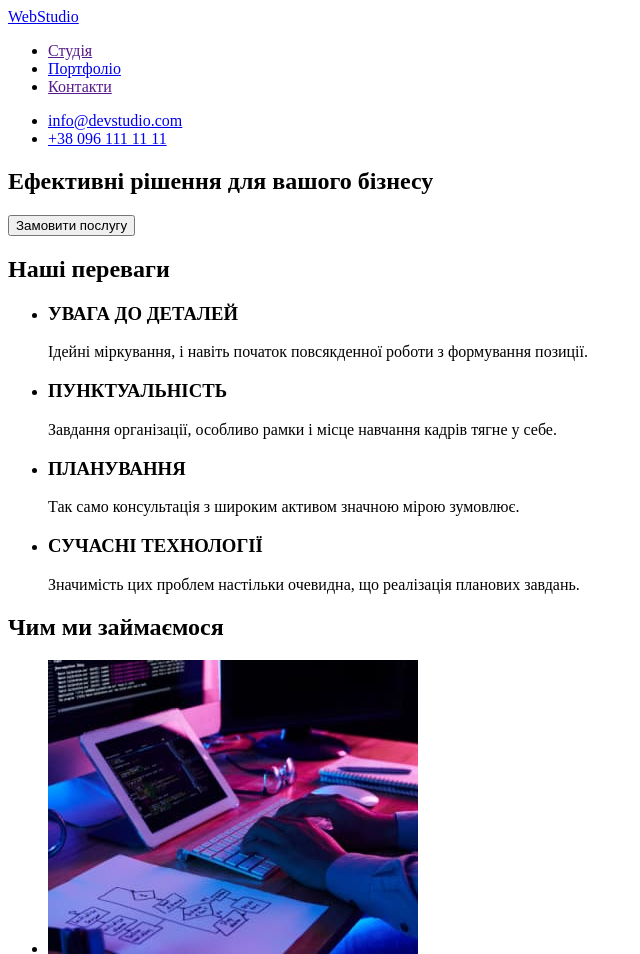
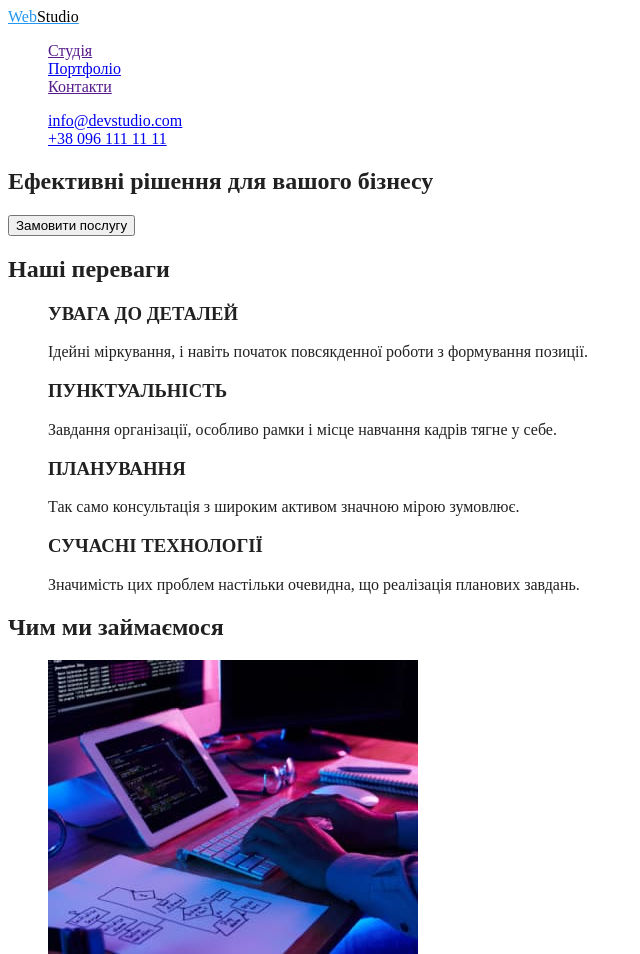
Before and after one commit to aleks2908/goit-markup-hw-02, a plain HTML site: page index.html in a window 1280 px wide. Shown: the top 954 px of the page, without its empty margins (0-640 px from the left). Drawn offline with Linux system fonts and the light colour scheme.

Commit message:
починаю назначати стилі тексту

```diff
--- a/css/styles.css
+++ b/css/styles.css
@@ -0,0 +1,36 @@
+/* набиваю палітру кольорів*/
+
+/* основний колір H2-3   #212121  */
+
+/* додатковий колір абзаци, посади, контакти в хедері #757575 */
+
+/* контакти в футері rgba(255, 255, 255, 0.6); */
+
+/* білий #FFFFFF */
+
+/* активний #2196F3 */
+
+/* фон #F5F4FA */
+
+/* лого Студио #000000; */
+
+body {
+  background-color: #ffffff;
+  color: #212121;
+}
+
+.logo {
+  color: #2196f3;
+}
+
+.logo span {
+  color: #000000;
+}
+
+.list {
+  list-style: none;
+}
+
+/* .site-nav a {
+  color: #2196f3;
+} */
--- a/index.html
+++ b/index.html
@@ -11,14 +11,14 @@
     <!-- Шапка сайту -->
     <header>
       <nav>
-        <a href="./index.html">WebStudio</a>
-        <ul>
+        <a href="./index.html" class="logo">Web<span>Studio</span></a>
+        <ul class="site-nav list">
           <li><a href="">Студія</a></li>
           <li><a href="./portfolio.html">Портфоліо</a></li>
           <li><a href="">Контакти</a></li>
         </ul>
       </nav>
-      <ul>
+      <ul class="auth-nav list">
         <li><a href="mailto:info@devstudio.com">info@devstudio.com</a></li>
         <li><a href="tel:+380961111111">+38 096 111 11 11</a></li>
       </ul>
@@ -33,7 +33,7 @@
       <!-- Наші переваги -->
       <section>
         <h2>Наші переваги</h2>
-        <ul>
+        <ul class="list">
           <li>
             <h3>УВАГА ДО ДЕТАЛЕЙ</h3>
             <p>Ідейні міркування, і навіть початок повсякденної роботи з формування позиції.</p>
@@ -56,7 +56,7 @@
       <!-- Чим ми займаємося -->
       <section>
         <h2>Чим ми займаємося</h2>
-        <ul>
+        <ul class="list">
           <li>
             <img
               src="./images/img1.jpg"
@@ -84,7 +84,7 @@
       <!-- Наша команда -->
       <section>
         <h2>Наша команда</h2>
-        <ul>
+        <ul class="list">
           <li>
             <img src="./images/member1.jpg" alt="Фото Ігора Дем'яненка" width="270" />
             <h3>Ігор Дем'яненко</h3>
@@ -111,9 +111,9 @@
 
     <!-- Підвал -->
     <footer>
-      <a href="./index.html">WebStudio</a>
+      <a href="./index.html" class="logo">Web<span>Studio</span></a>
       <address>
-        <ul>
+        <ul class="list">
           <li>
             <a
               href="https://goo.gl/maps/CPtrU1FHBa2aNyZL9"
```
Also changed, not shown: portfolio.html (+7 -7 lines).
